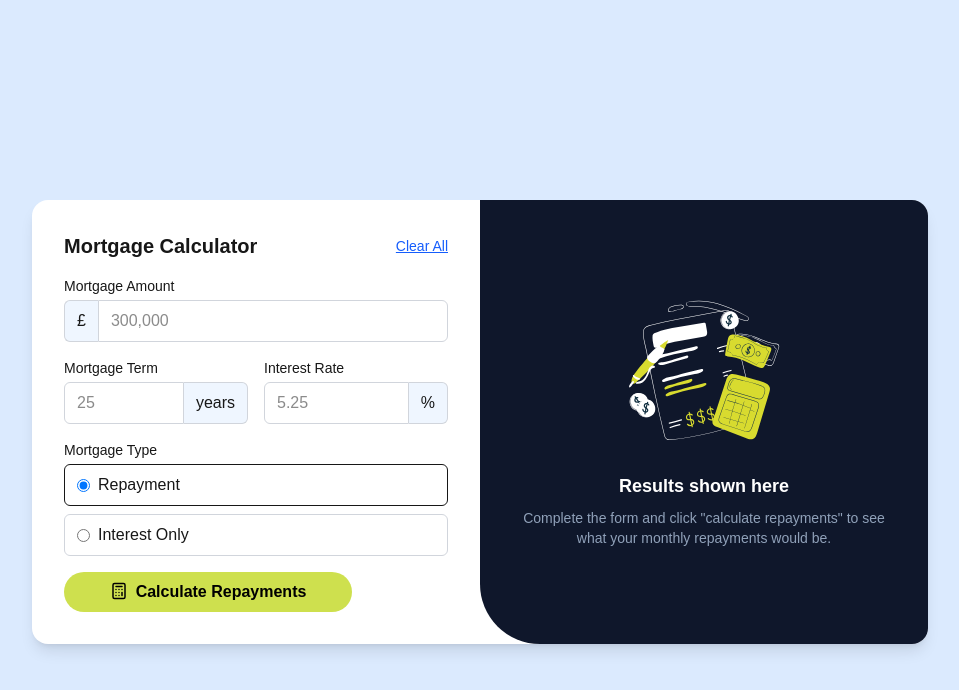
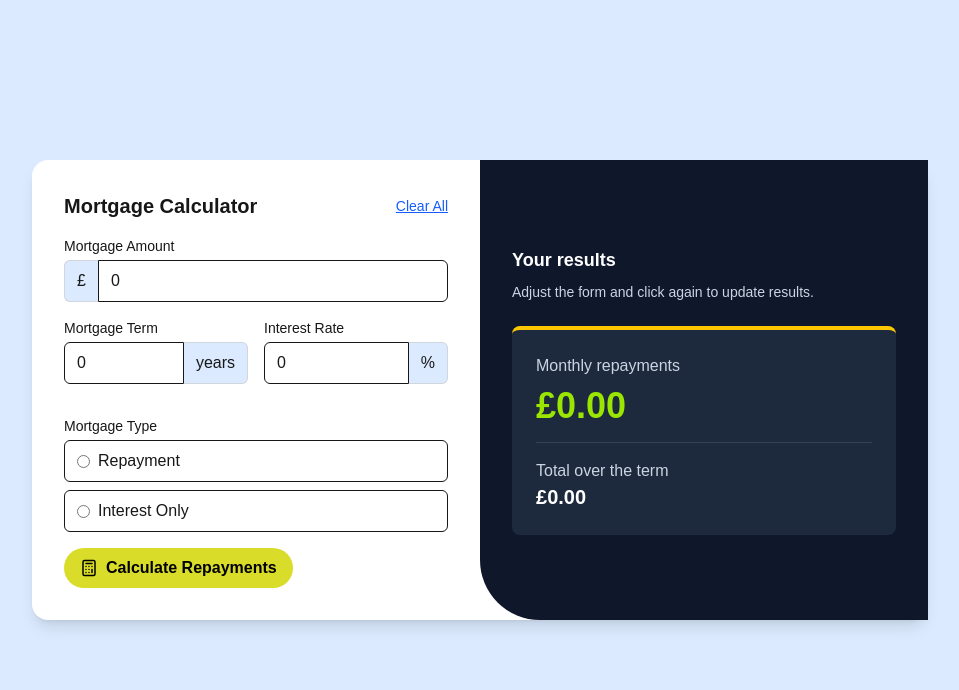
Before and after one commit to Vidhanraval/form, a Next.js app: page /calculator in a window 1280 px wide. Both pictures are taken after a click on the button "Calculate Repayments". Shown: the top 690 px of the page, without its empty margins (160-1119 px from the left). Built offline with nearby package versions, Linux system fonts and the light colour scheme.

Commit message:
changes added

```diff
--- a/package.json
+++ b/package.json
@@ -11,7 +11,8 @@
   "dependencies": {
     "next": "15.3.3",
     "react": "^19.1.0",
-    "react-dom": "^19.1.0"
+    "react-dom": "^19.1.0",
+    "react-hook-form": "^7.57.0"
   },
   "devDependencies": {
     "@eslint/eslintrc": "^3",
--- a/src/components/Calculator/index.tsx
+++ b/src/components/Calculator/index.tsx
@@ -1,158 +1,101 @@
 'use client'
 import React, { useState } from 'react';
+import { useForm, Controller } from 'react-hook-form';
 import { Calculator } from 'lucide-react';
 
+type FormValues = {
+  loanAmount: number;
+  interestRate: number;
+  termYears: number;
+  mortgageType: 'repayment' | 'interestOnly';
+};
+
 export default function MortgageCalculator() {
-  const [loanAmount, setLoanAmount] = useState<number | null>(null);
-  const [interestRate, setInterestRate] = useState<number | null>(null);
-  const [termYears, setTermYears] = useState<number | null>(null);
-  const [mortgageType, setMortgageType] = useState<'repayment' | 'interestOnly'>('repayment');
+  const { control, handleSubmit, reset } = useForm<FormValues>({
+    defaultValues: { loanAmount: 0, interestRate: 0, termYears: 0, mortgageType: 'repayment' | 'interstOnly' }
+  });
+
   const [monthlyRepayment, setMonthlyRepayment] = useState<number | null>(null);
   const [totalRepayment, setTotalRepayment] = useState<number | null>(null);
 
-  const calculateRepayment = () => {
-    if (!loanAmount || !interestRate || !termYears) return;
-
-    const monthlyInterestRate = interestRate / 100 / 12;
-    const numberOfPayments = termYears * 12;
-
-    if (mortgageType === 'repayment') {
-      const monthly =
-        (loanAmount * monthlyInterestRate) /
-        (1 - Math.pow(1 + monthlyInterestRate, -numberOfPayments));
-      setMonthlyRepayment(monthly);
-      setTotalRepayment(monthly * numberOfPayments);
-    } else {
-      const monthly = loanAmount * monthlyInterestRate;
-      setMonthlyRepayment(monthly);
-      setTotalRepayment(monthly * numberOfPayments);
-    }
-  };
-
-  const clearAll = () => {
-    setLoanAmount(null);
-    setInterestRate(null);
-    setTermYears(null);
-    setMortgageType('repayment');
-    setMonthlyRepayment(null);
-    setTotalRepayment(null);
+  const calculateRepayment = ({ loanAmount, interestRate, termYears, mortgageType }: FormValues) => {
+    const r = interestRate / 100 / 12;
+    const n = termYears * 12;
+    const monthly = mortgageType === ('repayment')
+      ? (loanAmount * r) / (1 - Math.pow(1 + r, -n))
+      : loanAmount * r;
+    setMonthlyRepayment(monthly);
+    setTotalRepayment(monthly * n);
   };
 
   return (
-    <div className='bg-blue-100 min-h-screen justify-center items-center min-w-full pt-40'>
-      <div className="max-w-4xl mx-auto my-10 bg-white rounded-2xl shadow-lg flex overflow-hidden justify-center ">
-        {/* Left Panel - Form */}
+    <div className='bg-blue-100 min-h-screen flex justify-center items-start pt-40'>
+      <div className="max-w-4xl w-full bg-white rounded-2xl shadow-lg flex">
+        {/* Form */}
         <div className="w-1/2 p-8">
-          <div className="flex justify-between items-center mb-4">
+          <div className="flex justify-between mb-4">
             <h2 className="text-xl font-semibold">Mortgage Calculator</h2>
-            <button className="text-sm text-blue-600 underline" onClick={clearAll}>Clear All</button>
+            <button onClick={() => { reset(); setMonthlyRepayment(null); setTotalRepayment(null); }} className="text-sm text-blue-600 underline">Clear All</button>
           </div>
 
-          <div className="mb-4">
-            <label className="block text-sm mb-1">Mortgage Amount</label>
-            <div className="flex">
-              <span className="bg-blue-50 px-3 py-2 rounded-l-md border border-r-0 border-gray-300">£</span>
-              <input
-                type="number"
-                value={loanAmount ?? ''}
-                onChange={(e) => setLoanAmount(parseFloat(e.target.value))}
-                className="w-full border border-gray-300 px-3 py-2 rounded-r-md focus:outline-none"
-                placeholder="300,000"
-              />
-            </div>
-          </div>
+          {/* Input Groups */}
+          <InputGroup label="Mortgage Amount" prefix="£">
+            <Controller name="loanAmount" control={control} render={({ field }) => (
+              <input type="number" {...field} className="w-full border px-3 py-2 rounded-r-md focus:outline-none" />
+            )} />
+          </InputGroup>
 
           <div className="flex gap-4 mb-4">
-            <div className="flex-1">
-              <label className="block text-sm mb-1">Mortgage Term</label>
-              <div className="flex">
-                <input
-                  type="number"
-                  value={termYears ?? ''}
-                  onChange={(e) => setTermYears(parseFloat(e.target.value))}
-                  className="w-full border border-gray-300 px-3 py-2 rounded-l-md focus:outline-none"
-                  placeholder="25"
-                />
-                <span className="bg-blue-50 px-3 py-2 rounded-r-md border border-l-0 border-gray-300">years</span>
-              </div>
-            </div>
-
-            <div className="flex-1">
-              <label className="block text-sm mb-1">Interest Rate</label>
-              <div className="flex">
-                <input
-                  type="number"
-                  value={interestRate ?? ''}
-                  onChange={(e) => setInterestRate(parseFloat(e.target.value))}
-                  className="w-full border border-gray-300 px-3 py-2 rounded-l-md focus:outline-none"
-                  placeholder="5.25"
-                />
-                <span className="bg-blue-50 px-3 py-2 rounded-r-md border border-l-0 border-gray-300">%</span>
-              </div>
-            </div>
+            <InputGroup label="Mortgage Term" suffix="years" className="flex-1">
+              <Controller name="termYears" control={control} render={({ field }) => (
+                <input type="number" {...field} className="w-full border px-3 py-2 rounded-l-md focus:outline-none" />
+              )} />
+            </InputGroup>
+            <InputGroup label="Interest Rate" suffix="%" className="flex-1">
+              <Controller name="interestRate" control={control} render={({ field }) => (
+                <input type="number" {...field} className="w-full border px-3 py-2 rounded-l-md focus:outline-none" />
+              )} />
+            </InputGroup>
           </div>
 
           <div className="mb-4">
             <label className="block text-sm mb-1">Mortgage Type</label>
-            <div className="flex flex-col gap-2">
-              <label className="flex items-center gap-2 bg-white border rounded-md px-3 py-2">
-                <input
-                  type="radio"
-                  name="mortgageType"
-                  value="repayment"
-                  checked={mortgageType === 'repayment'}
-                  onChange={() => setMortgageType('repayment')}
-                />
-                Repayment
-              </label>
-              <label className="flex items-center gap-2 border border-gray-300 rounded-md px-3 py-2">
-                <input
-                  type="radio"
-                  name="mortgageType"
-                  value="interestOnly"
-                  checked={mortgageType === 'interestOnly'}
-                  onChange={() => setMortgageType('interestOnly')}
-                />
-                Interest Only
-              </label>
-            </div>
+            <Controller name="mortgageType" control={control} render={({ field }) => (
+              <div className="flex flex-col gap-2">
+                {['repayment', 'interestOnly'].map(type => (
+                  <label key={type} className="flex items-center gap-2 border rounded-md px-3 py-2">
+                    <input type="radio" value={type} checked={field.value === type} onChange={() => field.onChange(type)} />
+                    {type === 'repayment' ? 'Repayment' : 'Interest Only'}
+                  </label>
+                ))}
+              </div>
+            )} />
           </div>
 
-          <button
-            className="flex item-center justify-center bg-[#cee04e] text-black font-semibold py-2 rounded-[20px] w-2xs gap-2 mt-4 hover:bg-lime-500 "
-            onClick={calculateRepayment}
-          >
-            <Calculator size={18} className='mt-0.5' />  Calculate Repayments
+          <button onClick={handleSubmit(calculateRepayment)} className="flex items-center gap-2 bg-[#D9DD29] text-black font-semibold py-2 px-4 rounded-[20px] mt-4 hover:bg-lime-500">
+            <Calculator size={18} /> Calculate Repayments
           </button>
         </div>
 
-        {/* Right Panel - Result */}
+        {/* Results */}
         <div className="w-1/2 bg-slate-900 text-white p-8 flex flex-col justify-center items-center rounded-bl-[60px]">
           {monthlyRepayment !== null && totalRepayment !== null ? (
             <div className="w-full">
               <h3 className="text-lg font-semibold mb-2">Your results</h3>
-              <p className="text-sm text-slate-300 mb-6">
-                Your results are shown below based on the information you provided. To adjust the results, edit the form and click "calculate repayments" again.
-              </p>
+              <p className="text-sm text-slate-300 mb-6">Adjust the form and click again to update results.</p>
               <div className="bg-slate-800 p-6 rounded-lg border-t-4 border-yellow-400">
-                <p className="text-slate-300 mb-2">Your monthly repayments</p>
+                <p className="text-slate-300 mb-2">Monthly repayments</p>
                 <p className="text-4xl font-bold text-lime-400 mb-4">£{monthlyRepayment.toFixed(2)}</p>
                 <hr className="border-slate-700 mb-4" />
-                <p className="text-slate-300">Total you'll repay over the term</p>
+                <p className="text-slate-300">Total over the term</p>
                 <p className="text-xl font-semibold">£{totalRepayment.toFixed(2)}</p>
               </div>
             </div>
           ) : (
             <div className="text-center">
-              <img
-                src="/illustration-empty.svg"
-                alt="Placeholder"
-                className="w-40 h-40 mx-auto mb-4"
-              />
+              <img src="/illustration-empty.svg" alt="Placeholder" className="w-40 h-40 mx-auto mb-4" />
               <h3 className="text-lg font-semibold">Results shown here</h3>
-              <p className="text-sm text-slate-400 mt-2">
-                Complete the form and click "calculate repayments" to see what your monthly repayments would be.
-              </p>
+              <p className="text-sm text-slate-400 mt-2">Complete the form and click to calculate.</p>
             </div>
           )}
         </div>
@@ -160,3 +103,177 @@ export default function MortgageCalculator() {
     </div>
   );
 }
+
+const InputGroup = ({ label, prefix, suffix, className = '', children }: any) => (
+  <div className={`mb-4 ${className}`}>
+    <label className="block text-sm mb-1">{label}</label>
+    <div className="flex">
+      {prefix && <span className="bg-blue-100 px-3 py-2 border rounded-l-md border-r-0 border-gray-300">{prefix}</span>}
+      {children}
+      {suffix && <span className="bg-blue-100 px-3 py-2 border rounded-r-md border-l-0 border-gray-300">{suffix}</span>}
+    </div>
+  </div>
+);
+
+
+// 'use client'
+// import React, { useState } from 'react';
+// import { Calculator } from 'lucide-react';
+
+// export default function MortgageCalculator() {
+//   const [loanAmount, setLoanAmount] = useState<number | null>(null);
+//   const [interestRate, setInterestRate] = useState<number | null>(null);
+//   const [termYears, setTermYears] = useState<number | null>(null);
+//   const [mortgageType, setMortgageType] = useState<'repayment' | 'interestOnly'>('repayment');
+//   const [monthlyRepayment, setMonthlyRepayment] = useState<number | null>(null);
+//   const [totalRepayment, setTotalRepayment] = useState<number | null>(null);
+
+//   const calculateRepayment = () => {
+//     if (!loanAmount || !interestRate || !termYears) return;
+
+//     const monthlyInterestRate = interestRate / 100 / 12;
+//     const numberOfPayments = termYears * 12;
+//     if (mortgageType === 'repayment') {
+//       const monthly =
+//         (loanAmount * monthlyInterestRate) /
+//         (1 - Math.pow(1 + monthlyInterestRate, -numberOfPayments));
+//       setMonthlyRepayment(monthly);
+//       setTotalRepayment(monthly * numberOfPayments);
+//     } else {
+//       const monthly = loanAmount * monthlyInterestRate;
+//       setMonthlyRepayment(monthly);
+//       setTotalRepayment(monthly * numberOfPayments);
+//     }
+//   };
+
+//   const clearAll = () => {
+//     setLoanAmount(null);
+//     setInterestRate(null);
+//     setTermYears(null);
+//     setMortgageType('repayment');
+//     setMonthlyRepayment(null);
+//     setTotalRepayment(null);
+//   };
+
+//   return (
+//     <div className='bg-blue-100 min-h-screen justify-center items-center min-w-full pt-40'>
+//       <div className="max-w-4xl mx-auto my-10 bg-white rounded-2xl shadow-lg flex overflow-hidden justify-center ">
+//         {/* Left Panel - Form */}
+//         <div className="w-1/2 p-8">
+//           <div className="flex justify-between items-center mb-4">
+//             <h2 className="text-xl font-semibold">Mortgage Calculator</h2>
+//             <button className="text-sm text-blue-600 underline" onClick={clearAll}>Clear All</button>
+//           </div>
+
+//           <div className="mb-4">
+//             <label className="block text-sm mb-1">Mortgage Amount</label>
+//             <div className="flex">
+//               <span className="bg-blue-100 px-3 py-2 rounded-l-md border border-r-0 border-gray-300">£</span>
+//               <input
+//                 type="number"
+//                 value={loanAmount ?? ''}
+//                 onChange={(e) => setLoanAmount(parseFloat(e.target.value))}
+//                 className="w-full border border-gray-300 px-3 py-2 rounded-r-md focus:outline-none"
+//                 placeholder="300,000"
+//               />
+//             </div>
+//           </div>
+
+//           <div className="flex gap-4 mb-4">
+//             <div className="flex-1">
+//               <label className="block text-sm mb-1" >Mortgage Term</label>
+//               <div className="flex">
+//                 <input
+//                   type="number"
+//                   value={termYears ?? ''}
+//                   onChange={(e) => setTermYears(parseFloat(e.target.value))}
+//                   className="w-full border border-gray-300 px-3 py-2 rounded-l-md focus:outline-none"
+//                   placeholder="25"
+//                 />
+//                 <span className="bg-blue-100 px-3 py-2 rounded-r-md border border-l-0 border-gray-300">years</span>
+//               </div>
+//             </div>
+
+//             <div className="flex-1">
+//               <label className="block text-sm mb-1">Interest Rate</label>
+//               <div className="flex">
+//                 <input
+//                   type="number"
+//                   value={interestRate ?? ''}
+//                   onChange={(e) => setInterestRate(parseFloat(e.target.value))}
+//                   className="w-full border border-gray-300 px-3 py-2 rounded-l-md focus:outline-none"
+//                   placeholder="5.25"
+//                 />
+//                 <span className="bg-blue-50 px-3 py-2 rounded-r-md border border-l-0 border-gray-300">%</span>
+//               </div>
+//             </div>
+//           </div>
+
+//           <div className="mb-4">
+//             <label className="block text-sm mb-1">Mortgage Type</label>
+//             <div className="flex flex-col gap-2">
+//               <label className="flex items-center gap-2 bg-white border border-gray-300 rounded-md px-3 py-2">
+//                 <input
+//                   type="radio"
+//                   name="mortgageType"
+//                   value="repayment"
+//                   checked={mortgageType === 'repayment'}
+//                   onChange={() => setMortgageType('repayment')}
+//                 />
+//                 Repayment
+//               </label>
+//               <label className="flex items-center gap-2 border border-gray-300 rounded-md px-3 py-2">
+//                 <input
+//                   type="radio"
+//                   name="mortgageType"
+//                   value="interestOnly"
+//                   checked={mortgageType === 'interestOnly'}
+//                   onChange={() => setMortgageType('interestOnly')}
+//                 />
+//                 Interest Only
+//               </label>
+//             </div>
+//           </div>
+
+//           <button
+//             className="flex item-center justify-center bg-[#cee04e] text-black font-semibold py-2 rounded-[20px] w-2xs gap-2 mt-4 hover:bg-lime-500 "
+//             onClick={calculateRepayment}
+//           >
+//             <Calculator size={18} className='mt-0.5' />  Calculate Repayments
+//           </button>
+//         </div>
+
+//         {/* Right Panel - Result */}
+//         <div className="w-1/2 bg-slate-900 text-white p-8 flex flex-col justify-center items-center rounded-bl-[60px]">
+//           {monthlyRepayment !== null && totalRepayment !== null ? (
+//             <div className="w-full">
+//               <h3 className="text-lg font-semibold mb-2">Your results</h3>
+//               <p className="text-sm text-slate-300 mb-6">
+//                 Your results are shown below based on the information you provided. To adjust the results, edit the form and click "calculate repayments" again.
+//               </p>
+//               <div className="bg-slate-800 p-6 rounded-lg border-t-4 border-yellow-400">
+//                 <p className="text-slate-300 mb-2">Your monthly repayments</p>
+//                 <p className="text-4xl font-bold text-lime-400 mb-4">£{monthlyRepayment.toFixed(2)}</p>
+//                 <hr className="border-slate-700 mb-4" />
+//                 <p className="text-slate-300">Total you'll repay over the term</p>
+//                 <p className="text-xl font-semibold">£{totalRepayment.toFixed(2)}</p>
+//               </div>
+//             </div>
+//           ) : (
+//             <div className="text-center">
+//               <img
+//                 src="/illustration-empty.svg"
+//                 alt="Placeholder"
+//                 className="w-40 h-40 mx-auto mb-4"
+//               />
+//               <h3 className="text-lg font-semibold">Results shown here</h3>
+//               <p className="text-sm text-slate-400 mt-2">
+//                 Complete the form and click "calculate repayments" to see what your monthly repayments would be.
+//               </p>
+//             </div>
+//           )}
+//         </div>
+//       </div>
+//     </div>
+//   );
+// }
```
Also changed, not shown: 1 other file (tests, documents, lock files or other folders).
